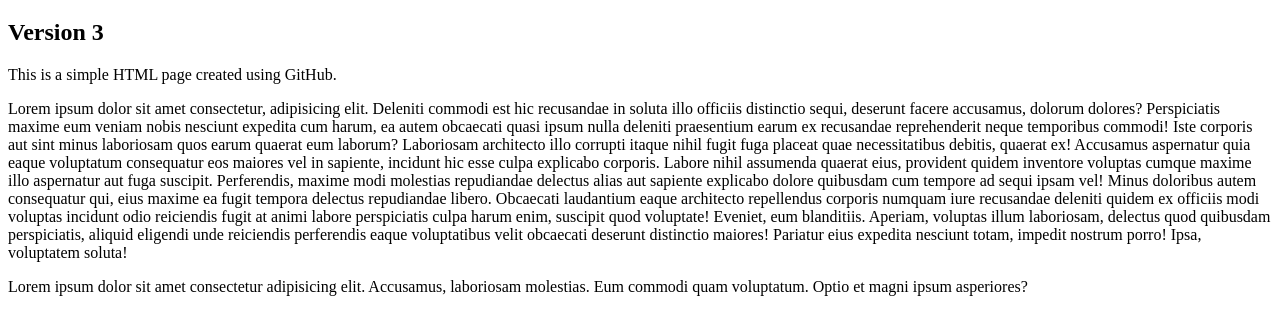
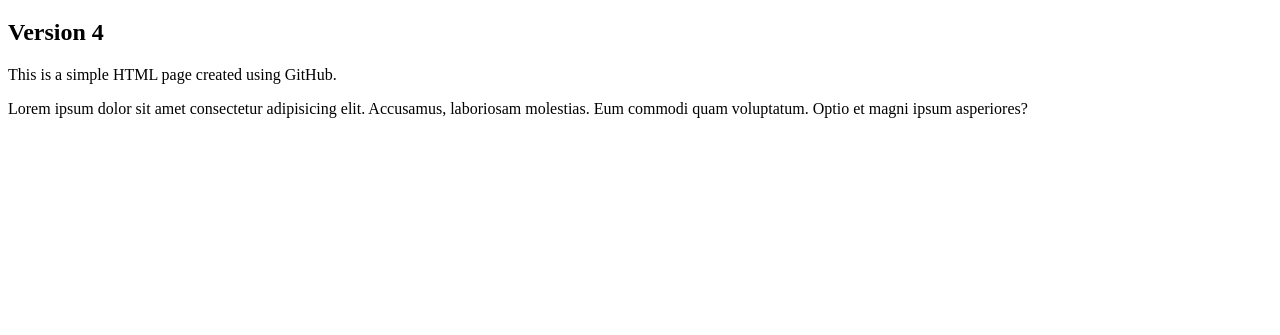
Before and after one commit to ThomasSDC/tuto-github, a plain HTML site: page index.html in a window 1280 px wide. Shown: the part 61-396 px from the top of the page. Drawn offline with Linux system fonts and the light colour scheme.

Commit message:
Vesrion 4

```diff
--- a/index.html
+++ b/index.html
@@ -5,36 +5,12 @@
     <meta name="viewport" content="width=device-width, initial-scale=1.0" />
     <title>Test GitHub</title>
     <script src="script.js"></script>
+    <style src="style.css"></style>
   </head>
   <body>
     <h1>Tuto Github</h1>
-    <h2>Version 3</h2>
+    <h2>Version 4</h2>
     <p>This is a simple HTML page created using GitHub.</p>
-
-    <p>
-      Lorem ipsum dolor sit amet consectetur, adipisicing elit. Deleniti commodi
-      est hic recusandae in soluta illo officiis distinctio sequi, deserunt
-      facere accusamus, dolorum dolores? Perspiciatis maxime eum veniam nobis
-      nesciunt expedita cum harum, ea autem obcaecati quasi ipsum nulla deleniti
-      praesentium earum ex recusandae reprehenderit neque temporibus commodi!
-      Iste corporis aut sint minus laboriosam quos earum quaerat eum laborum?
-      Laboriosam architecto illo corrupti itaque nihil fugit fuga placeat quae
-      necessitatibus debitis, quaerat ex! Accusamus aspernatur quia eaque
-      voluptatum consequatur eos maiores vel in sapiente, incidunt hic esse
-      culpa explicabo corporis. Labore nihil assumenda quaerat eius, provident
-      quidem inventore voluptas cumque maxime illo aspernatur aut fuga suscipit.
-      Perferendis, maxime modi molestias repudiandae delectus alias aut sapiente
-      explicabo dolore quibusdam cum tempore ad sequi ipsam vel! Minus doloribus
-      autem consequatur qui, eius maxime ea fugit tempora delectus repudiandae
-      libero. Obcaecati laudantium eaque architecto repellendus corporis numquam
-      iure recusandae deleniti quidem ex officiis modi voluptas incidunt odio
-      reiciendis fugit at animi labore perspiciatis culpa harum enim, suscipit
-      quod voluptate! Eveniet, eum blanditiis. Aperiam, voluptas illum
-      laboriosam, delectus quod quibusdam perspiciatis, aliquid eligendi unde
-      reiciendis perferendis eaque voluptatibus velit obcaecati deserunt
-      distinctio maiores! Pariatur eius expedita nesciunt totam, impedit nostrum
-      porro! Ipsa, voluptatem soluta!
-    </p>
 
     <p>
       Lorem ipsum dolor sit amet consectetur adipisicing elit. Accusamus,
--- /dev/null
+++ b/style.css
@@ -0,0 +1,3 @@
+body {
+  background-color: aqua;
+}
```
